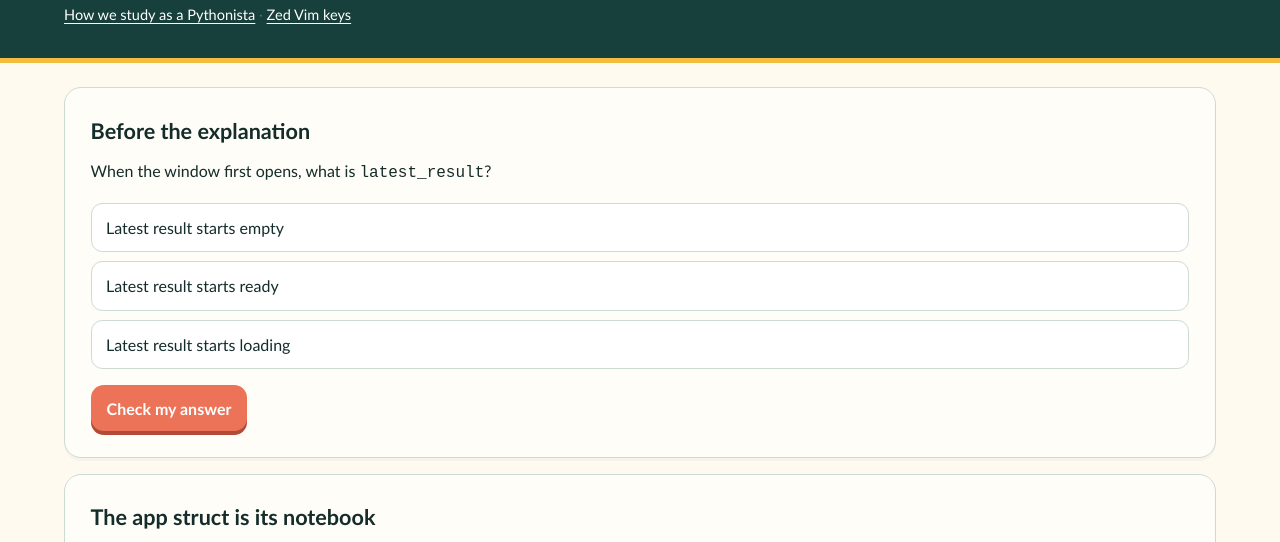
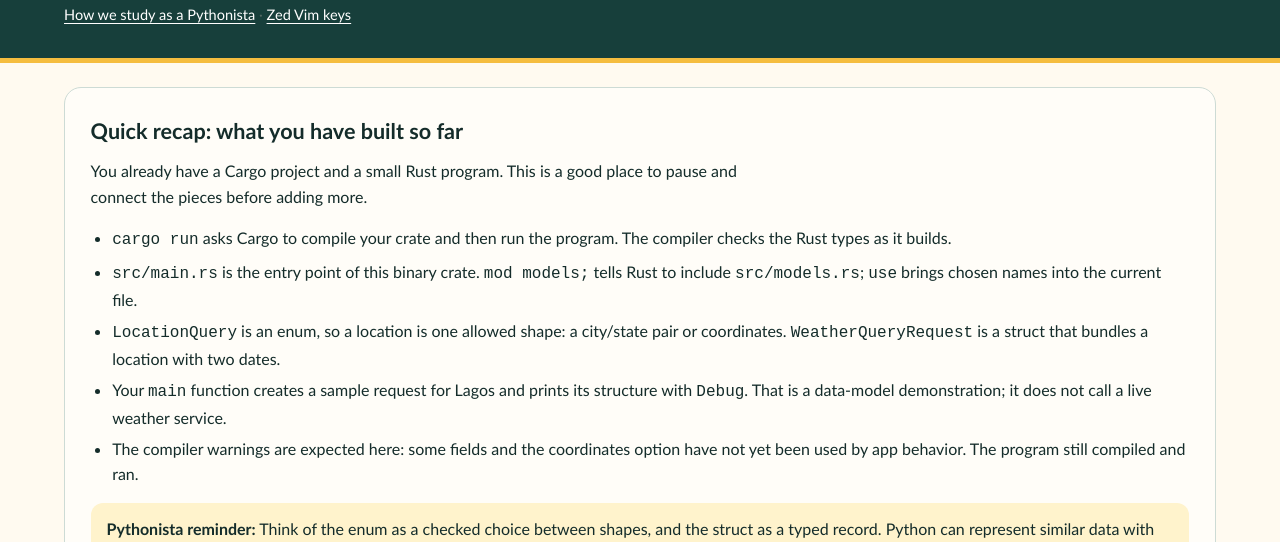
Before and after one commit to theAfricanQuant/weather_app, a plain HTML site: page lessons/0003-app-state.html in a window 1280 px wide. Shown: the part 248-790 px from the top of the page. Drawn offline with Linux system fonts and the light colour scheme.

Commit message:
Add Lesson 2 recap before app state

```diff
--- a/lessons/0003-app-state.html
+++ b/lessons/0003-app-state.html
@@ -17,6 +17,19 @@
     </div>
   </header>
   <main class="page-width page-main lesson-body">
+    <section class="tech-card card-pad">
+      <h2>Quick recap: what you have built so far</h2>
+      <p>You already have a Cargo project and a small Rust program. This is a good place to pause and connect the pieces before adding more.</p>
+      <ul>
+        <li><code>cargo run</code> asks Cargo to compile your crate and then run the program. The compiler checks the Rust types as it builds.</li>
+        <li><code>src/main.rs</code> is the entry point of this binary crate. <code>mod models;</code> tells Rust to include <code>src/models.rs</code>; <code>use</code> brings chosen names into the current file.</li>
+        <li><code>LocationQuery</code> is an enum, so a location is one allowed shape: a city/state pair or coordinates. <code>WeatherQueryRequest</code> is a struct that bundles a location with two dates.</li>
+        <li>Your <code>main</code> function creates a sample request for Lagos and prints its structure with <code>Debug</code>. That is a data-model demonstration; it does not call a live weather service.</li>
+        <li>The compiler warnings are expected here: some fields and the coordinates option have not yet been used by app behavior. The program still compiled and ran.</li>
+      </ul>
+      <div class="callout"><strong>Pythonista reminder:</strong> Think of the enum as a checked choice between shapes, and the struct as a typed record. Python can represent similar data with classes or dictionaries, but Rust checks these declared shapes while compiling.</div>
+    </section>
+
     <section class="tech-card card-pad">
       <h2>Before the explanation</h2>
       <p>When the window first opens, what is <code>latest_result</code>?</p>
```
